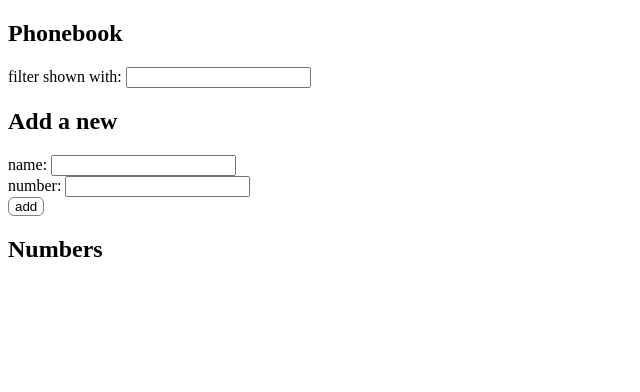
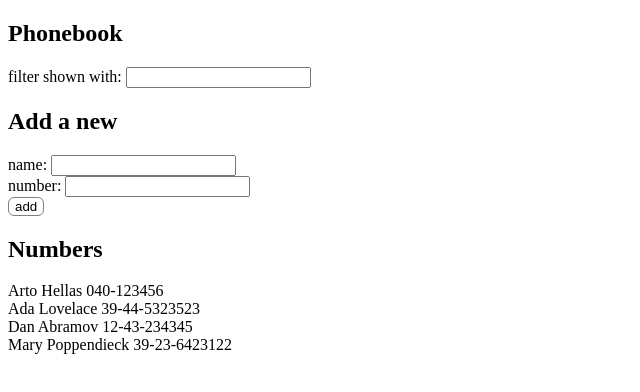
Before and after one commit to dante690dark/part2-Rendering-a-collection-modules, a React (Create React App) app in the folder phonebook/: page / in a window 1280 px wide. Shown: the top 392 px of the page, without its empty margins (0-640 px from the left). Built offline with nearby package versions, Linux system fonts and the light colour scheme; data requests are answered from the project's data file.

Commit message:
add db json to fetch data

```diff
--- /dev/null
+++ b/phonebook/db.json
@@ -0,0 +1,24 @@
+{
+  "persons": [
+    {
+      "name": "Arto Hellas",
+      "number": "040-123456",
+      "id": 1
+    },
+    {
+      "name": "Ada Lovelace",
+      "number": "39-44-5323523",
+      "id": 2
+    },
+    {
+      "name": "Dan Abramov",
+      "number": "12-43-234345",
+      "id": 3
+    },
+    {
+      "name": "Mary Poppendieck",
+      "number": "39-23-6423122",
+      "id": 4
+    }
+  ]
+}
--- a/phonebook/src/App.js
+++ b/phonebook/src/App.js
@@ -1,4 +1,5 @@
-import { useState } from "react";
+import { useState, useEffect } from "react";
+import axios from "axios";
 import Filter from "./components/Filter";
 import PersonForm from "./components/PersonForm";
 import Persons from "./components/Persons";
@@ -10,6 +11,12 @@
   const [newName, setNewName] = useState("");
   const [newPhone, setNewPhone] = useState("");
   const [filterNames, setFilterNames] = useState(persons);
+
+  useEffect(() => {
+    axios.get("http://localhost:3001/persons").then((response) => {
+      setPersons(response.data);
+    });
+  }, []);
 
   const handleName = ({ target: { value } }) => {
     setNewName(value);
```
Also changed, not shown: phonebook/package.json (+6 -1 lines), 1 other file (tests, documents, lock files or other folders).
